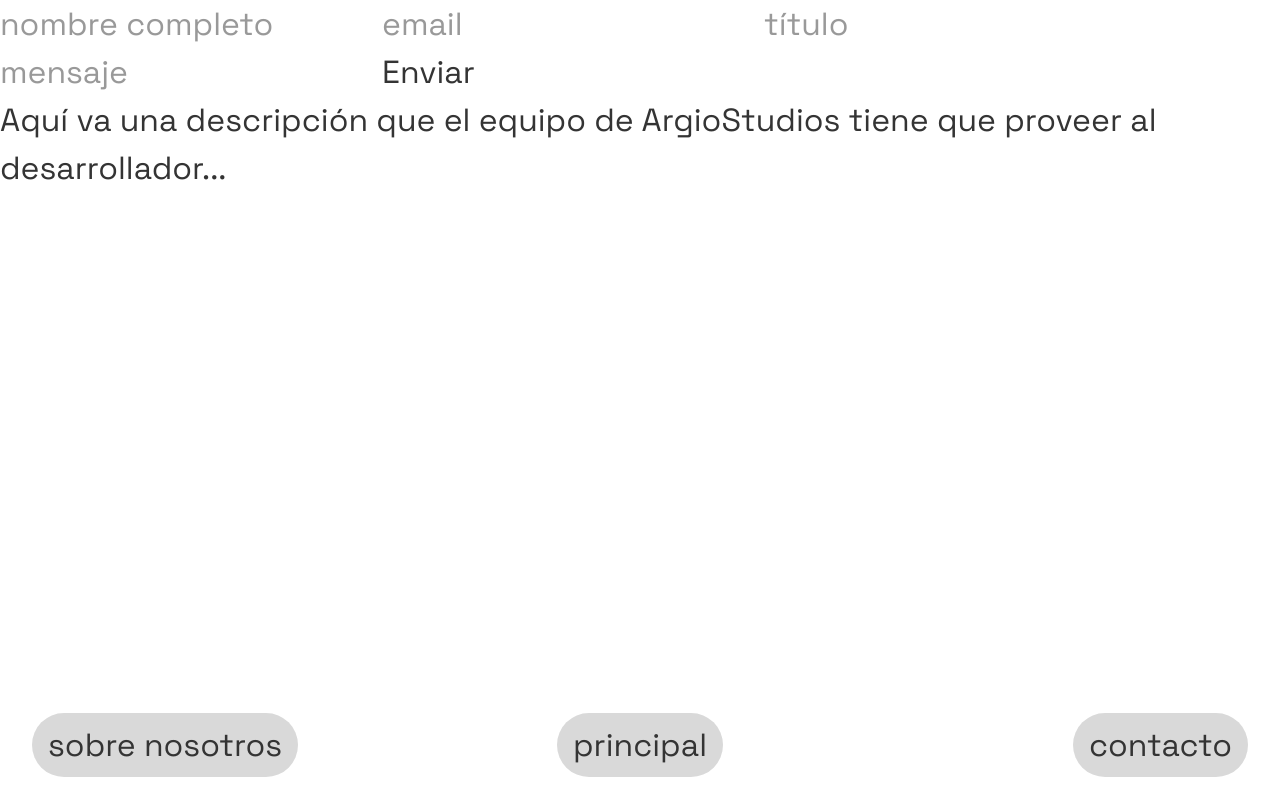
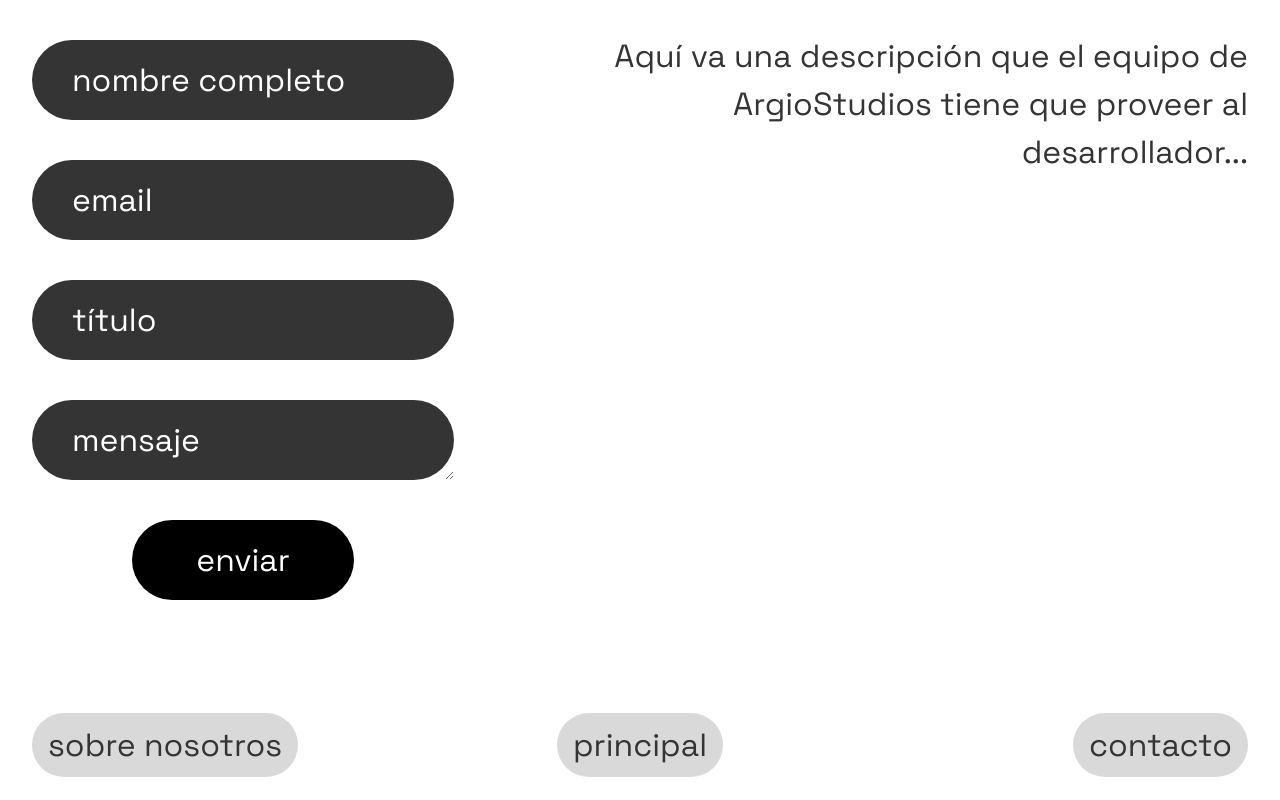
Before and after one commit to Bimai6/argio-studios, a React (Vite) app in the folder frontend/: page /contact in a window 1280 px wide. Built offline with nearby package versions, Linux system fonts and the light colour scheme; a web font is replaced by a local one.

Commit message:
styles: change styles to Contact Page and ContactForm component

```diff
--- a/frontend/src/components/ContactForm/ContactForm.jsx
+++ b/frontend/src/components/ContactForm/ContactForm.jsx
@@ -1,12 +1,17 @@
 const ContactForm = () => {
-    const placeholders = ["nombre completo", "email", "título", "mensaje"];
+    const placeholders = ["nombre completo", "email", "título"];
+    const stylesGeneric = "rounded-full my-5 py-4 text-white";
+    const stylesTextInput = "bg-[#343434] pl-10 placeholder-white";
     return (
         <>
-            <form action="">
+            <form className="flex flex-col mt-5 mr-5 mb-20 ml-8" action="">
                 {placeholders.map((placeholder, index) => (
-                    <input key={index} type="text" placeholder={placeholder} />
+                    <input className={`${stylesGeneric} ${stylesTextInput}`}
+                    key={index} type="text"
+                    placeholder={placeholder} />
                 ))}
-                <input type="submit" value="Enviar" />
+                <textarea className={`${stylesGeneric} ${stylesTextInput} h-20`} placeholder="mensaje"></textarea>
+                <input className={`${stylesGeneric} bg-black mx-25`} type="submit" value="enviar" />
             </form>
         </>
     )
--- a/frontend/src/pages/Contact/Contact.jsx
+++ b/frontend/src/pages/Contact/Contact.jsx
@@ -5,8 +5,10 @@ const Contact = () => {
 
     return(
         <>
-        <ContactForm />
-        <p>Aquí va una descripción que el equipo de ArgioStudios tiene que proveer al desarrollador...</p>
+        <div className="flex">
+            <ContactForm/>
+            <p className="ml-10 mt-8 mr-8 text-end">Aquí va una descripción que el equipo de ArgioStudios tiene que proveer al desarrollador...</p>
+        </div>
         <Nav />
         </>
     )
--- a/frontend/src/pages/Home/Home.jsx
+++ b/frontend/src/pages/Home/Home.jsx
@@ -12,9 +12,7 @@ const Home = () => {
                             <Link to={`/catalogue?content_type=${item.value}`}>{item.label}</Link>
                         </div>
                     ))}
-                    <div className="col-start-2 row-start-2">
-
-                    </div>
+                    <div className="col-start-2 row-start-2"></div>
                 </div>
                 <Nav />
             </div>
```
